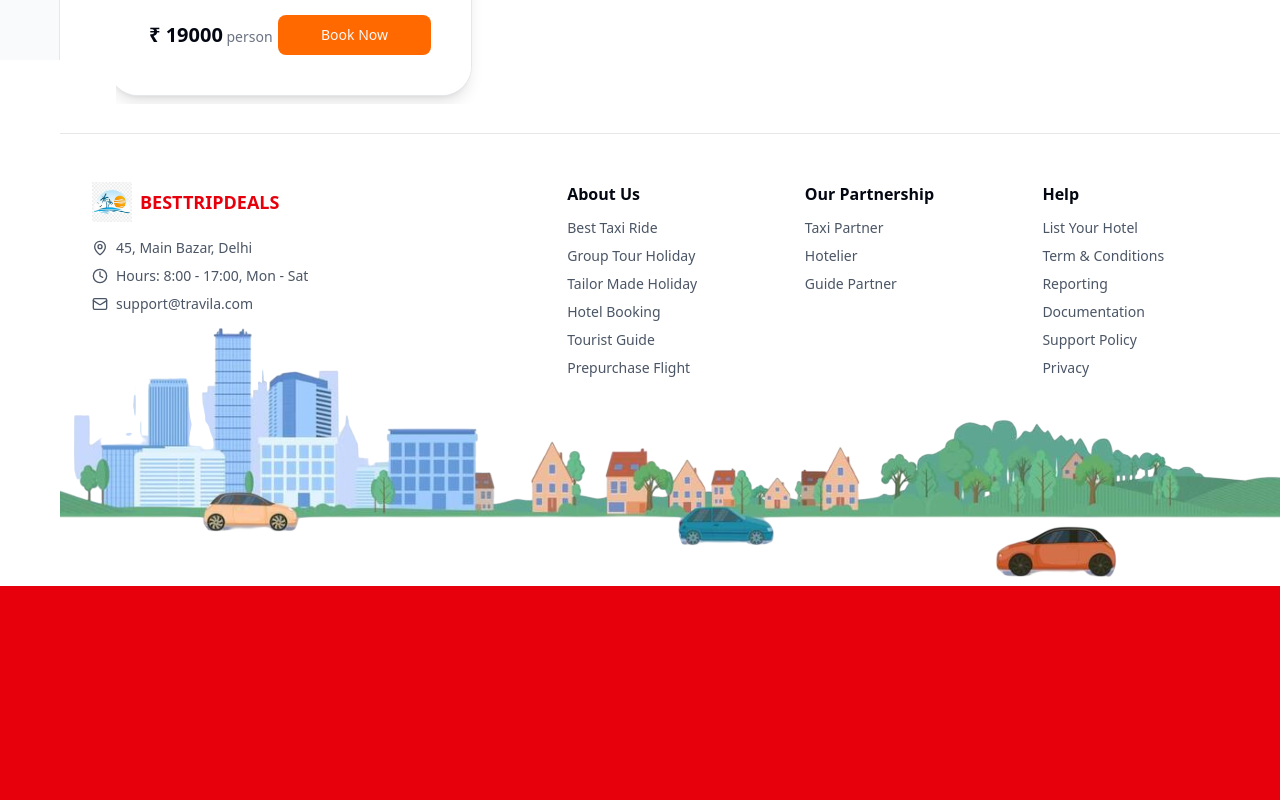
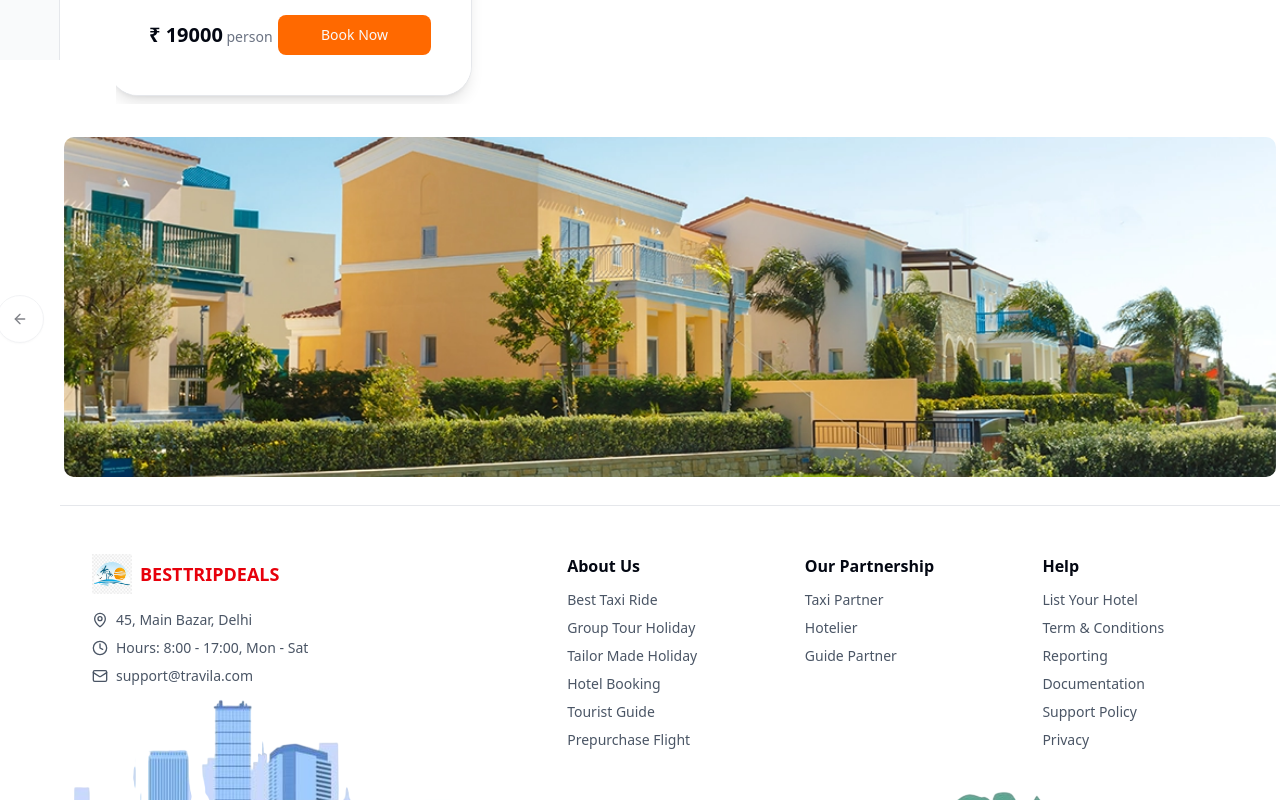
Before and after one commit to the-coderx/Best-Trip, a Next.js app: page / in a window 1280 px wide. Shown: the part 740-1540 px from the top of the page. Before the commit the page ends 1326 px from the top, so only its background shows below. Built offline with nearby package versions, Linux system fonts and the light colour scheme.

Commit message:
add the imageCarousel

```diff
--- a/src/app/layout.js
+++ b/src/app/layout.js
@@ -19,7 +19,7 @@ export const metadata = {
 
 export default function RootLayout({ children }) {
   return (
-    <html lang="en" className="bg-red-600 w-full overflow-x-hidden ">
+    <html lang="en" className="w-full overflow-x-hidden ">
       <body className={`${plusJakartaSans.variable} w-full min-h-screen overflow-x-hidden`}>
         <SidebarProvider defaultOpen={false}>
           <AppSidebar />
--- a/src/app/page.js
+++ b/src/app/page.js
@@ -1,4 +1,5 @@
 import { CarouselSpacing } from "@/components/Carouselcard";
+import { ImageCarousel } from "@/components/ImageCarousel";
 import { MapPin } from "lucide-react";
 import Image from "next/image";
 export default function Home() {
@@ -25,6 +26,8 @@ export default function Home() {
       priceUnit: "person",
     },
   ];
+
+  const images = ["/images/img1.jpg", "/images/img1.jpg", "/images/img1.jpg"];
   return (
     <>
       <div className="w-full h-[75px] px-3 bg-[#FFF0E4]/80 py-4">
@@ -62,6 +65,7 @@ export default function Home() {
           "Shared Spaces",
         ]}
       />
+      <ImageCarousel images={images} />
     </>
   );
 }
--- /dev/null
+++ b/src/components/ImageCarousel/index.js
@@ -0,0 +1,40 @@
+import Image from "next/image";
+import {
+  Carousel,
+  CarouselContent,
+  CarouselItem,
+  CarouselNext,
+  CarouselPrevious,
+} from "../ui/carousel";
+
+export function ImageCarousel({ images = [] }) {
+  const showNavigation = images.length > 1;
+  return (
+    <>
+      <Carousel className="mx-auto w-full max-w-7xl pb-6 items-center ">
+        <CarouselContent className="">
+          {images.map((image, index) => (
+            <CarouselItem key={index}>
+              <div className="p-1">
+                <div className="relative w-full h-[340px]">
+                  <Image
+                    src="/images/img2.png"
+                    alt="Image"
+                    fill
+                    className="object-cover rounded-lg"
+                  />
+                </div>
+              </div>
+            </CarouselItem>
+          ))}
+        </CarouselContent>
+        {showNavigation && (
+          <>
+            <CarouselPrevious className="size-12 -left-16" />
+            <CarouselNext className="size-12 -right-16" />
+          </>
+        )}
+      </Carousel>
+    </>
+  );
+}
```
Also changed, not shown: public/images/img2.png (added).
